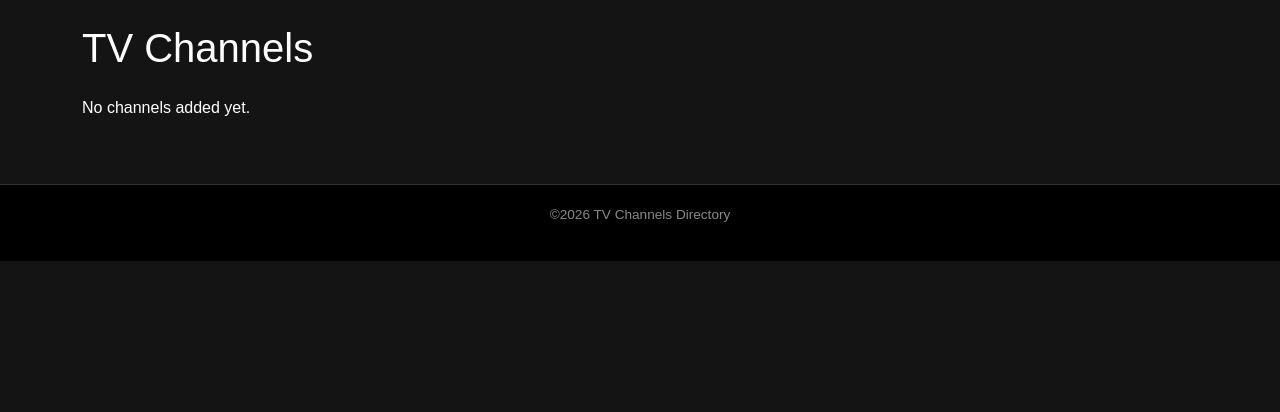
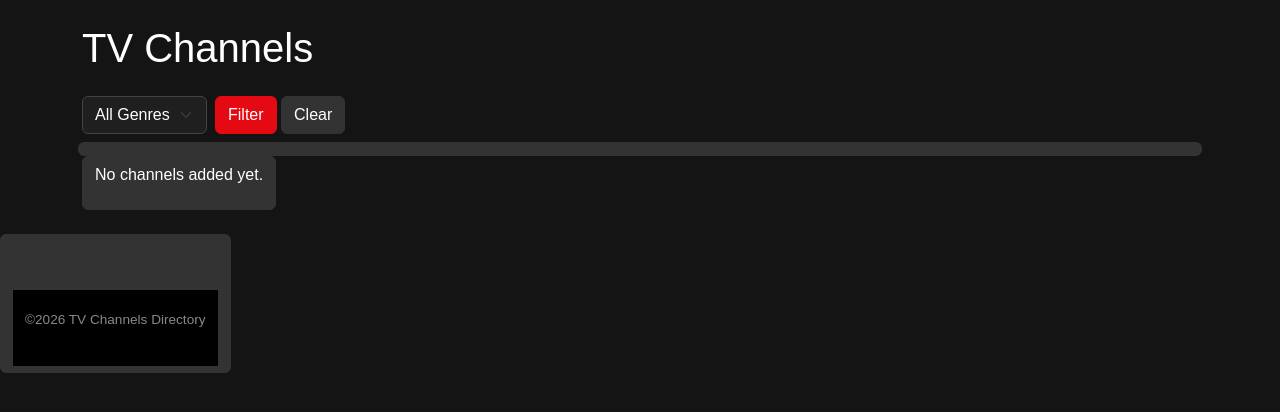
Before and after one commit to IljaSolovejs/ChannelHub, a Django app: template channels/templates/channels/channel_list.html in a window 1280 px wide. Shown: the part 62-474 px from the top of the page. Run offline with Django 5.2, Linux system fonts and the light colour scheme; the template is opened without the code that fills it, so the values that code supplies are empty; parts of the project's set-up code (start-up, migrations or seed data) failed here and were passed over.

Commit message:
Add genre filter dropdown

```diff
--- a/channels/templates/channels/channel_list.html
+++ b/channels/templates/channels/channel_list.html
@@ -4,6 +4,23 @@
 
 {% block content %}
 <h1 class="mb-4">TV Channels</h1>
+
+<form method="get" class="mb-4">
+    <div class="row g-2 align-items-center">
+        <div class="col-auto">
+            <select name="genre" class="form-select">
+                <option value="">All Genres</option>
+                {% for value, label in genres %}
+                    <option value="{{ value }}" {% if value == selected_genre %}selected{% endif %}>{{ label }}</option>
+                {% endfor %}
+            </select>
+        </div>
+        <div class="col-auto">
+            <button type="submit" class="btn btn-primary">Filter</button>
+            <a href="{% url 'channel_list' %}" class="btn btn-secondary">Clear</button>
+        </div>
+    </div>
+</form>
 
 <div class="row">
     {% for channel in channel_list %}
```
